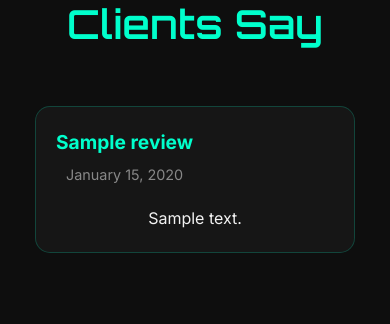
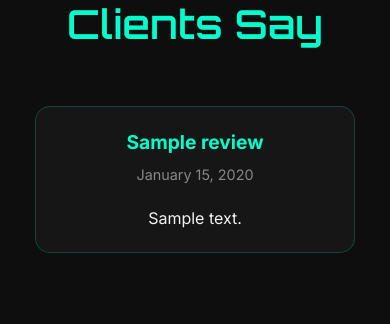
Before and after one commit to VibeOps-Git/vibeops-site-v2, a Flask app: template templates/reviews.html in a window 390 px wide. Shown: the part 828-1152 px from the top of the page. Run offline with Flask 3, Linux system fonts and the light colour scheme; the template is opened without the code that fills it: most values are stand-ins (such as "Sample title", 1, 10 or a date in 2020); parts of the project's set-up code (start-up, migrations or seed data) failed here and were passed over.

Commit message:
centered reviews section

```diff
--- a/templates/reviews.html
+++ b/templates/reviews.html
@@ -271,7 +271,12 @@
     margin-bottom: 20px;
     display: flex;
     justify-content: space-between;
-    align-items: flex-start;
+    align-items: center;
+  }
+
+  .reviewer-info {
+    text-align: center;
+    flex: 1;
   }
 
   .reviewer-info h4 {
@@ -409,6 +414,21 @@
     .review-card {
       padding: 20px;
     }
+
+    .review-header {
+      flex-direction: column;
+      gap: 15px;
+      text-align: center;
+    }
+
+    .reviewer-info {
+      order: 1;
+    }
+
+    .review-actions {
+      order: 2;
+      justify-content: center;
+    }
   }
 
   @media (max-width: 480px) {
```
